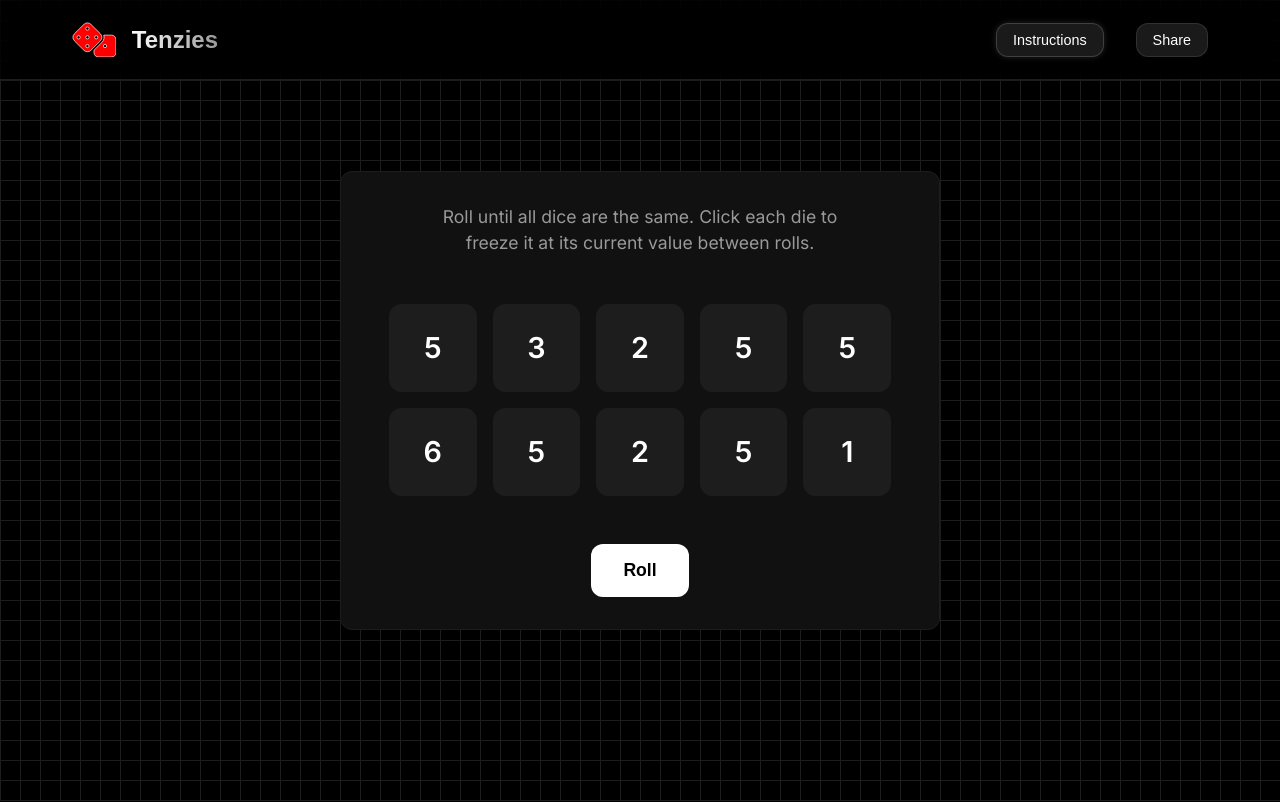
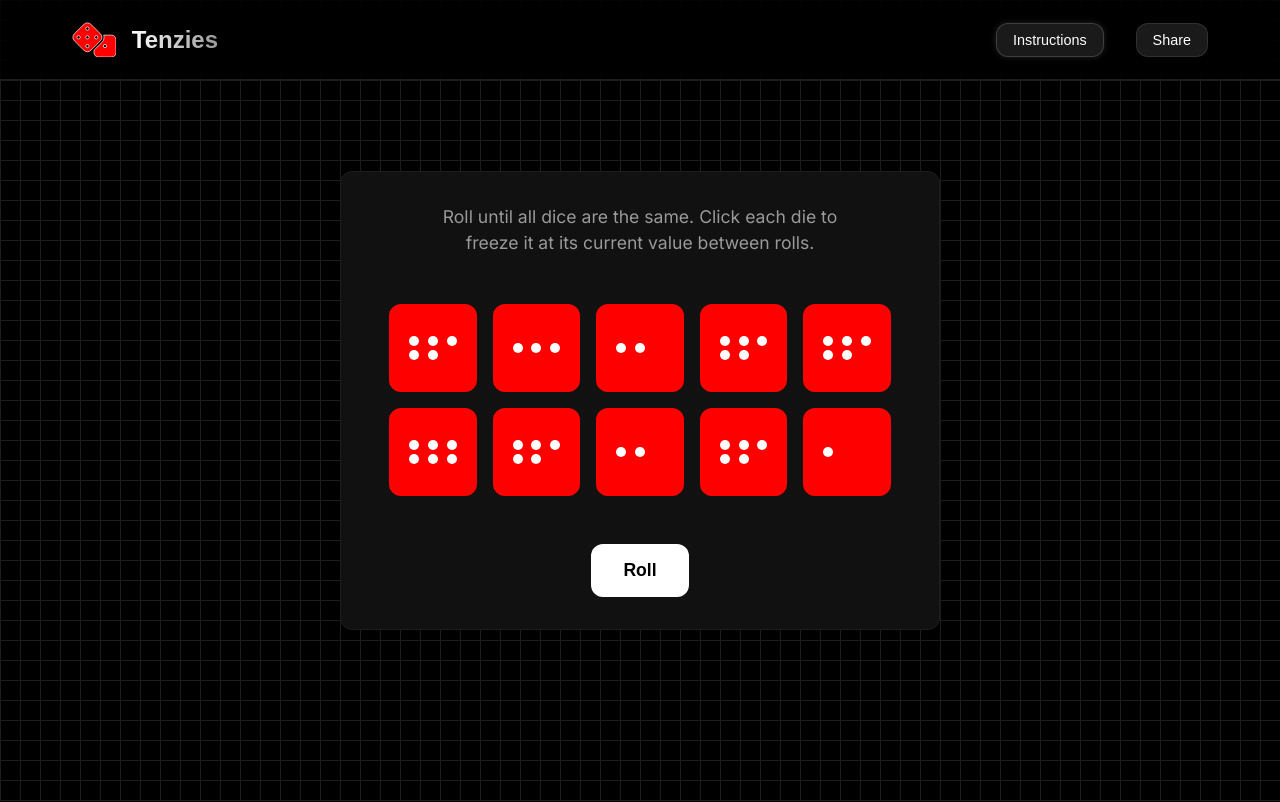
Before and after one commit to Ashwin-S-Nambiar/Tenzies, a React (Vite) app: page / in a window 1280 px wide. Shown: the top 802 px of the page. Built offline with nearby package versions, Linux system fonts and the light colour scheme; a web font is replaced by a local one.

Commit message:
refactor: making use of die faces now instead of numbers for better immersiveness.

```diff
--- a/src/components/Die.jsx
+++ b/src/components/Die.jsx
@@ -1,30 +1,50 @@
-import React from "react"
+import React from "react";
 import { motion } from "framer-motion";
 
-const Die = ({ value, isHeld, holdDice }) => {
+const Die = ({ value, isHeld, holdDice, rolling }) => {
+    const dots = Array.from({ length: value }, (_, i) => (
+        <motion.span
+            key={i}
+            className="dot"
+            variants={{
+                initial: { scale: 0 },
+                animate: { scale: 1 },
+            }}
+            initial="initial"
+            animate="animate"
+            transition={{ delay: i * 0.1 }}
+        />
+    ));
+
+    const containerVariants = {
+        hover: { scale: 1.1 },
+        tap: { scale: 0.95 },
+    };
+
+    const dieVariants = {
+        initial: { scale: 0.8, opacity: 0, rotate: 0 },
+        animate: { scale: 1, opacity: 1, rotate: rolling && !isHeld ? 360 : 0 },
+        transition: {
+            type: "spring",
+            stiffness: 200,
+            damping: 20,
+            duration: rolling && !isHeld ? 0.5 : 0.2,
+            ease: "easeInOut",
+        },
+    };
+
     return (
-      <motion.div
-        className={`die-face ${isHeld ? 'held' : ''}`}
-        onClick={holdDice}
-        whileHover={{ scale: 1.1 }}
-        whileTap={{ scale: 0.95 }}
-        initial={{ scale: 0.8, opacity: 0 }}
-        animate={{ scale: 1, opacity: 1 }}
-        transition={{
-          type: "spring",
-          stiffness: 200,
-          damping: 20
-        }}
-      >
-        <motion.h2
-          className="die-num"
-          initial={{ scale: 0 }}
-          animate={{ scale: 1 }}
-          transition={{ delay: 0.1 }}
+        <motion.div
+            className={`die-face ${isHeld ? 'held' : ''}`}
+            onClick={holdDice}
+            variants={containerVariants}
+            whileHover="hover"
+            whileTap="tap"
         >
-          {value}
-        </motion.h2>
-      </motion.div>
+            <motion.div className="die-container" variants={dieVariants} initial="initial" animate="animate">
+                {dots}
+            </motion.div>
+        </motion.div>
     );
 };
 
--- a/src/index.css
+++ b/src/index.css
@@ -323,9 +323,9 @@ body {
 .score-container {
   display: flex;
   align-items: center;
-  justify-content: center; /* Center horizontally */
-  gap: 1rem; /* Space between label and value */
-  margin-bottom: 1rem; /* Space below the score */
+  justify-content: center;
+  gap: 1rem;
+  margin-bottom: 1rem;
   background: rgba(255, 255, 255, 0.1);
   padding: 0.5rem 1rem;
   border-radius: var(--radius);
@@ -360,15 +360,17 @@ body {
 }
 
 .die-face {
-    background: var(--secondary);
+  background: #FF0000;
   border: 1px solid var(--border);
   border-radius: var(--radius);
   aspect-ratio: 1;
+  border: none;
   display: flex;
   justify-content: center;
   align-items: center;
   cursor: pointer;
   transition: all 0.2s ease;
+  position: relative;
 }
 
 .die-face.held {
@@ -376,15 +378,51 @@ body {
   border-color: var(--primary);
 }
 
-.die-face.held .die-num {
-    color: var(--background);
+.die-face.held .dot {
+  background-color: var(--background);
 }
 
-.die-num {
-    font-size: 1.8rem;
-    color: var(--foreground);
-    font-weight: 600;
+.die-container {
+  width: 60%;
+  height: 60%;
+  display: grid;
+  grid-template-columns: repeat(3, 1fr);
+  gap: 4px;
+  place-content: center;
+  transform-style: preserve-3d;
 }
+
+
+.dot {
+  width: 10px;
+  height: 10px;
+  border-radius: 50%;
+  background-color: white;
+  margin: auto;
+}
+
+/* Specific dot arrangements (adjust as needed) */
+.die-face[value="1"] .dot:nth-child(1) { grid-area: 2 / 2; }
+.die-face[value="2"] .dot:nth-child(1) { grid-area: 1 / 1; }
+.die-face[value="2"] .dot:nth-child(2) { grid-area: 3 / 3; }
+.die-face[value="3"] .dot:nth-child(1) { grid-area: 1 / 1; }
+.die-face[value="3"] .dot:nth-child(2) { grid-area: 2 / 2; }
+.die-face[value="3"] .dot:nth-child(3) { grid-area: 3 / 3; }
+.die-face[value="4"] .dot:nth-child(1) { grid-area: 1 / 1; }
+.die-face[value="4"] .dot:nth-child(2) { grid-area: 1 / 3; }
+.die-face[value="4"] .dot:nth-child(3) { grid-area: 3 / 1; }
+.die-face[value="4"] .dot:nth-child(4) { grid-area: 3 / 3; }
+.die-face[value="5"] .dot:nth-child(1) { grid-area: 1 / 1; }
+.die-face[value="5"] .dot:nth-child(2) { grid-area: 1 / 3; }
+.die-face[value="5"] .dot:nth-child(3) { grid-area: 2 / 2; }
+.die-face[value="5"] .dot:nth-child(4) { grid-area: 3 / 1; }
+.die-face[value="5"] .dot:nth-child(5) { grid-area: 3 / 3; }
+.die-face[value="6"] .dot:nth-child(1) { grid-area: 1 / 1; }
+.die-face[value="6"] .dot:nth-child(2) { grid-area: 1 / 3; }
+.die-face[value="6"] .dot:nth-child(3) { grid-area: 2 / 1; }
+.die-face[value="6"] .dot:nth-child(4) { grid-area: 2 / 3; }
+.die-face[value="6"] .dot:nth-child(5) { grid-area: 3 / 1; }
+.die-face[value="6"] .dot:nth-child(6) { grid-area: 3 / 3; }
 
 .roll-dice {
     background: var(--foreground);
```
Lines whose indentation alone changed are shown as unchanged.
